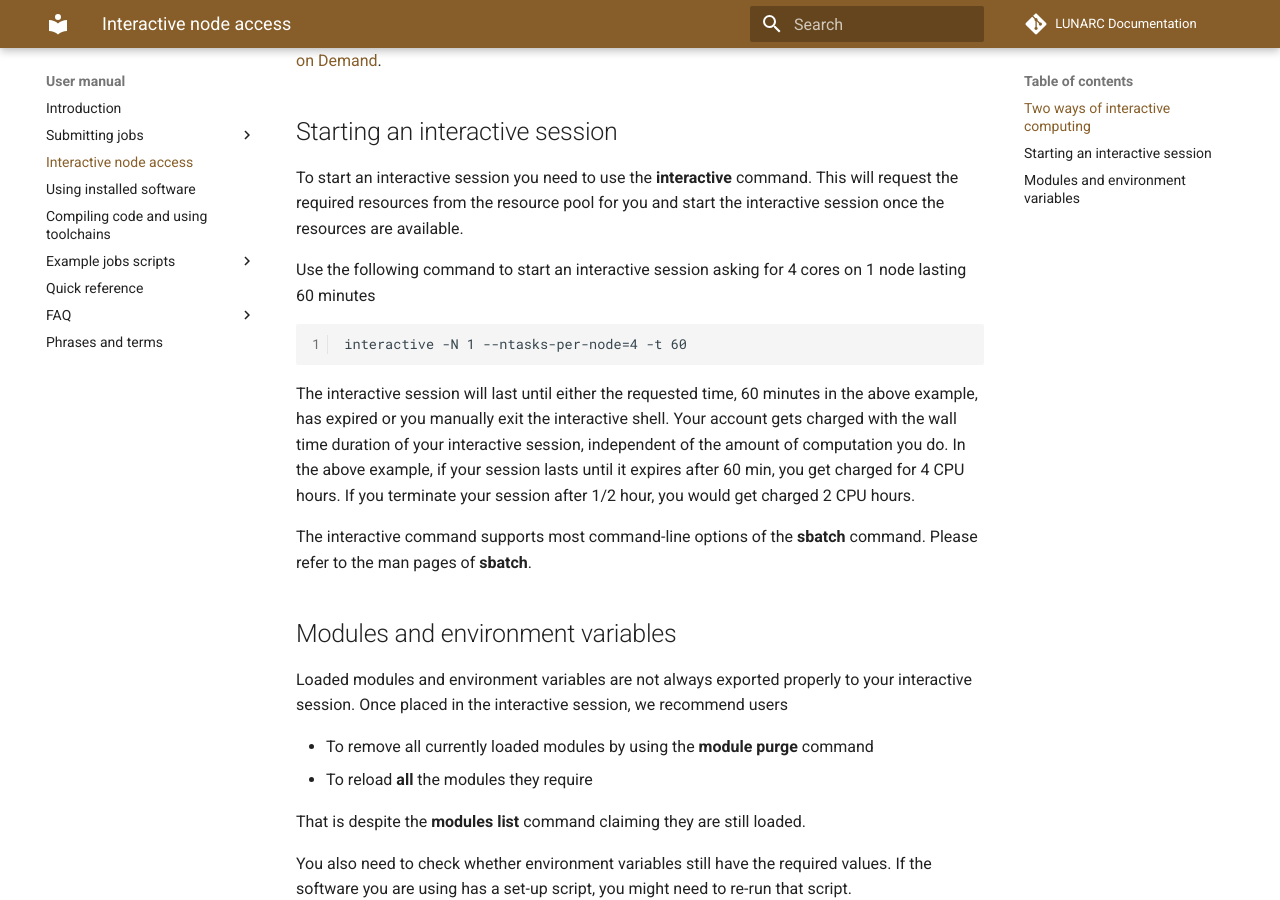
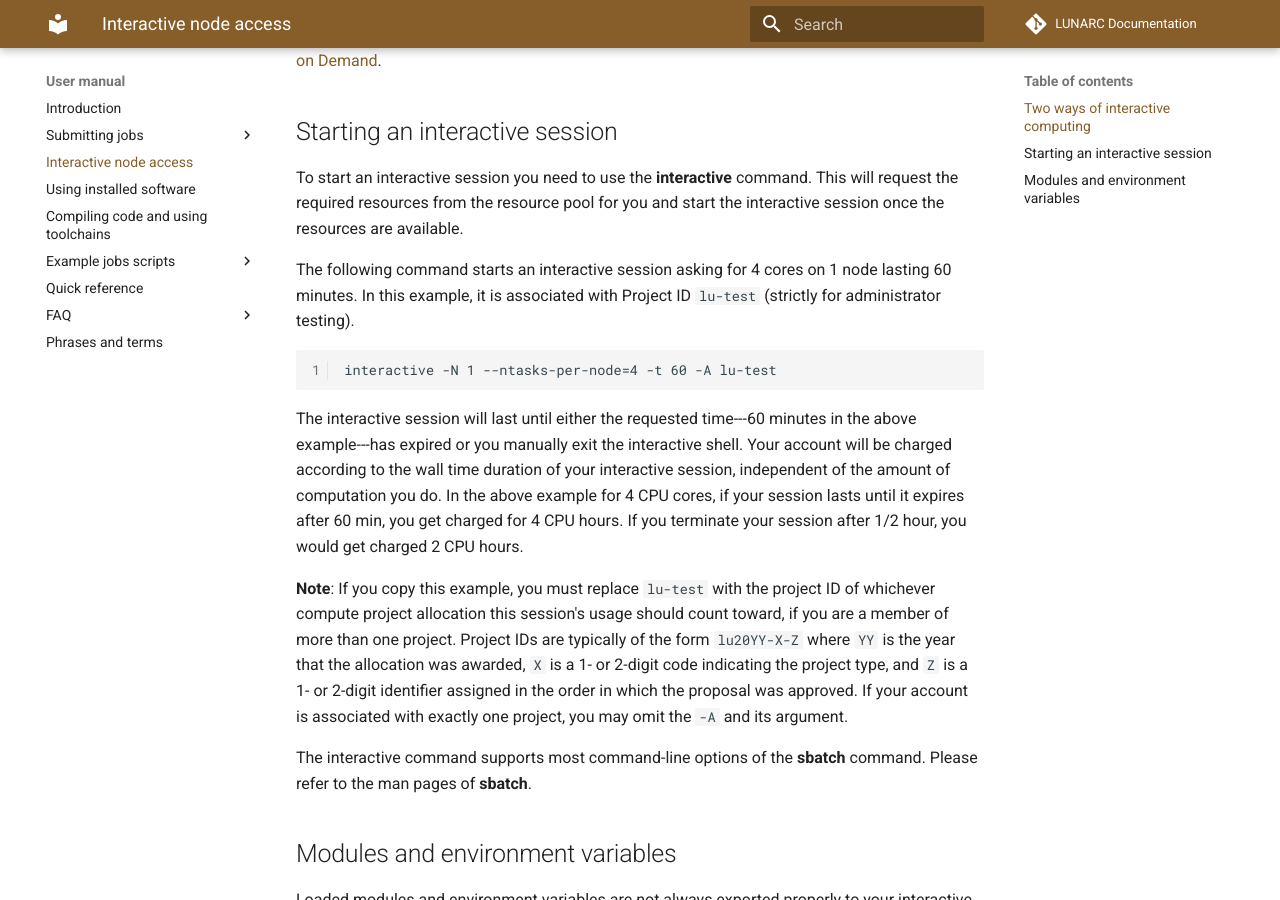
Before and after one commit to lunarc/lunarc_docs, an MkDocs documentation site: the page built from docs/manual/manual_interactive.md, in a window 1280 px wide and 900 px high, scrolled down 669 px. Built offline with MkDocs 1.6.1 and Material for MkDocs 9.7.7, drawn with Linux system fonts in a browser that asks for light colours; comment, search, counter and statistics services are not loaded.

Commit message:
Update manual_interactive.md
added details about accounts and the -A flag

```diff
--- a/docs/manual/manual_interactive.md
+++ b/docs/manual/manual_interactive.md
@@ -13,11 +13,13 @@ We expect most users, in particular new users of our services to be better serve
 
 To start an interactive session you need to use the **interactive** command. This will request the required resources from the resource pool for you and start the interactive session once the resources are available.
 
-Use the following command to start an interactive session asking for 4 cores on 1 node lasting 60 minutes
+The following command starts an interactive session asking for 4 cores on 1 node lasting 60 minutes. In this example, it is associated with Project ID `lu-test` (strictly for administrator testing).
 
-    interactive -N 1 --ntasks-per-node=4 -t 60
+    interactive -N 1 --ntasks-per-node=4 -t 60 -A lu-test
 
-The interactive session will last until either the requested time, 60 minutes in the above example, has expired or you manually exit the interactive shell. Your account gets charged with the wall time duration of your interactive session, independent of the amount of computation you do. In the above example, if your session lasts until it expires after 60 min, you get charged for 4 CPU hours. If you terminate your session after 1/2 hour, you would get charged 2 CPU hours.
+The interactive session will last until either the requested time---60 minutes in the above example---has expired or you manually exit the interactive shell. Your account will be charged according to the wall time duration of your interactive session, independent of the amount of computation you do. In the above example for 4 CPU cores, if your session lasts until it expires after 60 min, you get charged for 4 CPU hours. If you terminate your session after 1/2 hour, you would get charged 2 CPU hours.
+
+**Note**: If you copy this example, you must replace `lu-test` with the project ID of whichever compute project allocation this session's usage should count toward, if you are a member of more than one project. Project IDs are typically of the form `lu20YY-X-Z` where `YY` is the year that the allocation was awarded, `X` is a 1- or 2-digit code indicating the project type, and `Z` is a 1- or 2-digit identifier assigned in the order in which the proposal was approved. If your account is associated with exactly one project, you may omit the `-A` and its argument.
 
 The interactive command supports most command-line options of the **sbatch** command. Please refer to the man pages of **sbatch**.
 
```
Also changed, not shown: other parts of docs/manual/manual_interactive.md (+1 -1 lines).
